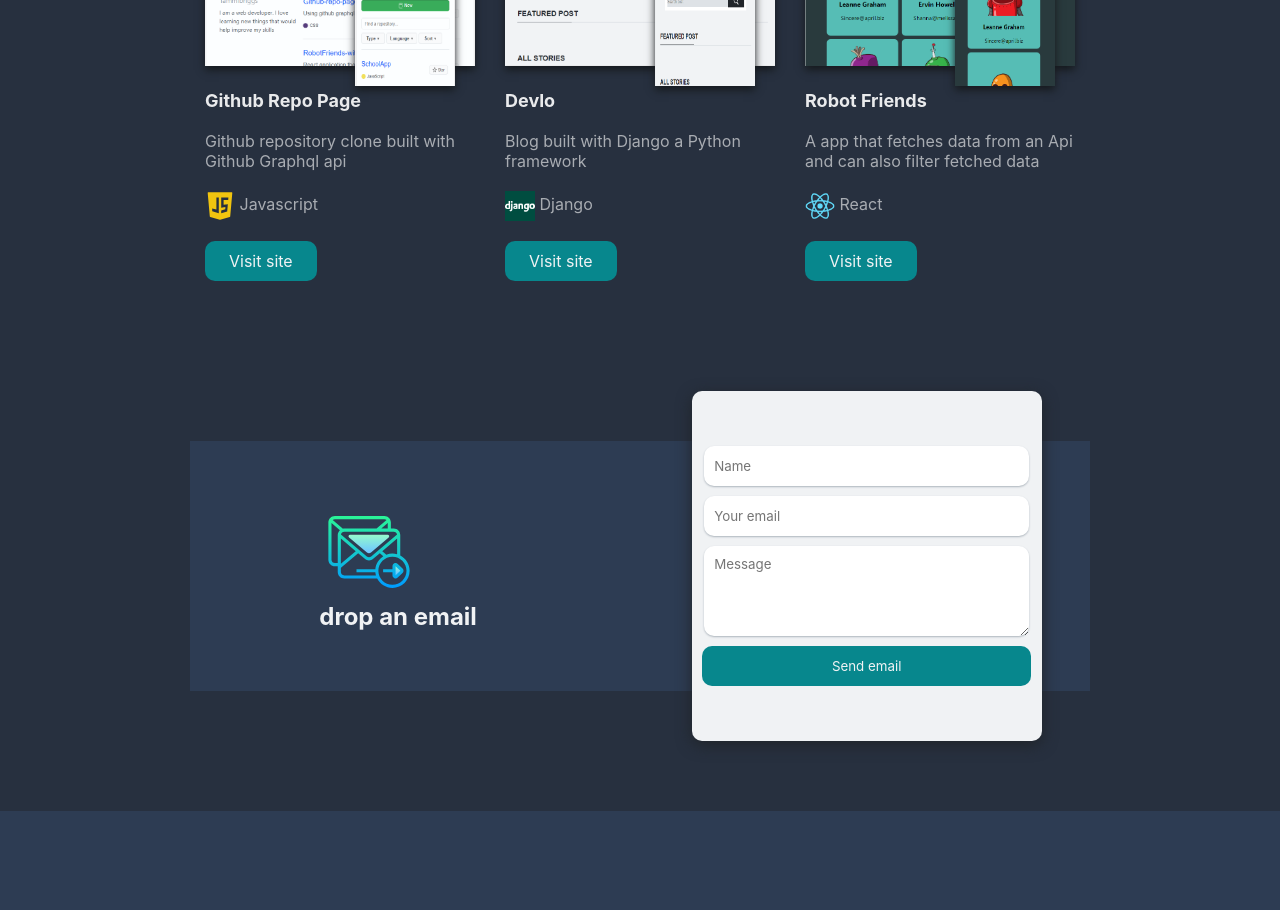
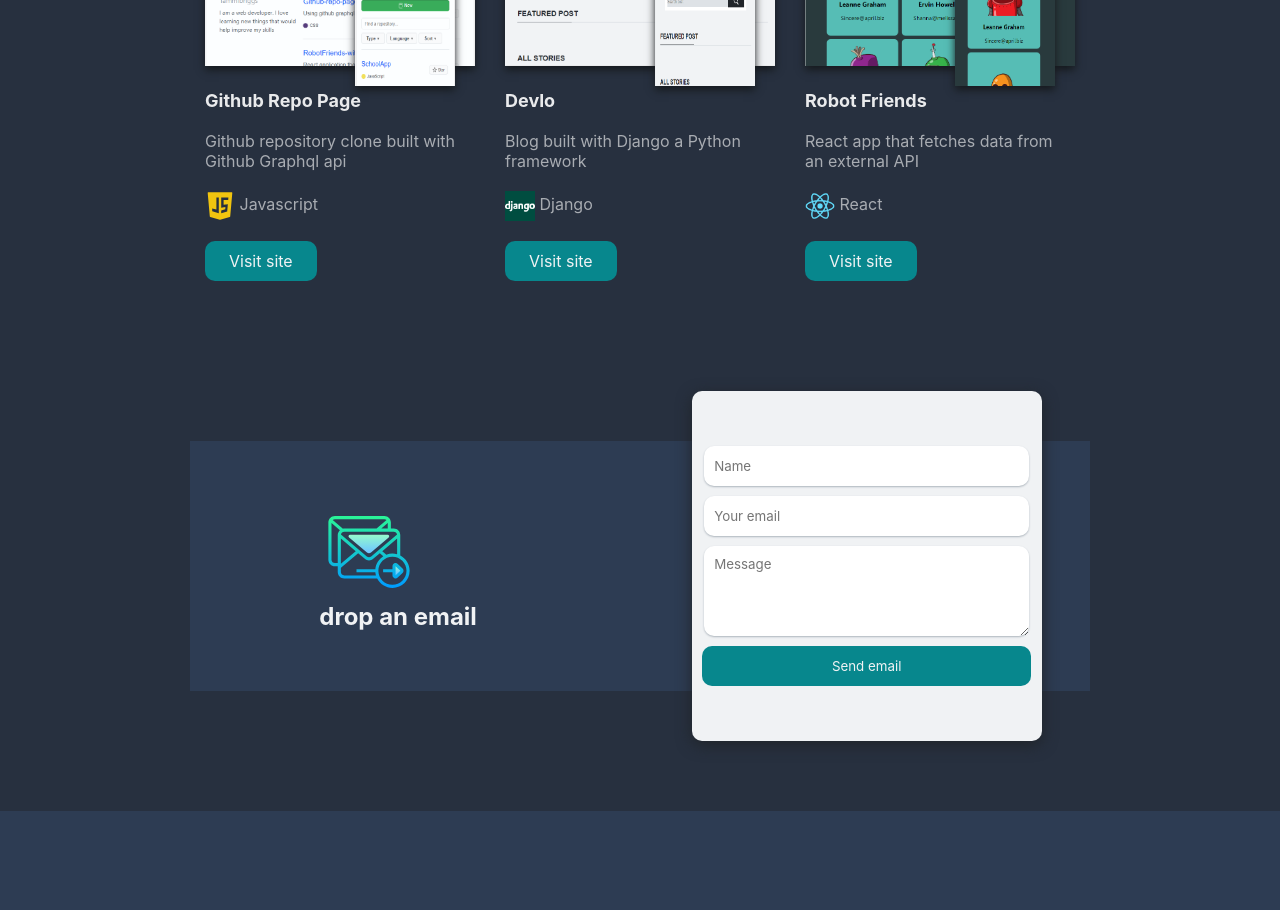
Before and after one commit to Tammibriggs/OldPortfolio, a React (Create React App) app: page / in a window 1280 px wide. Shown: the part 1480-2390 px from the top of the page. Built offline with nearby package versions, Linux system fonts and the light colour scheme.

Commit message:
modified robotFriends text

```diff
--- a/src/Works/worksData.js
+++ b/src/Works/worksData.js
@@ -39,7 +39,7 @@ const workObject = [
         imageLarge: largeRoboF,
         imageSmall : smallRoboF,
         name : "Robot Friends",
-        text : "A app that fetches data from an Api and can also filter fetched data",
+        text : "React app that fetches data from an external API",
         languageImage1 : reactLogo,
         languageName1 : "React",
         languageImage2 : "",
```
